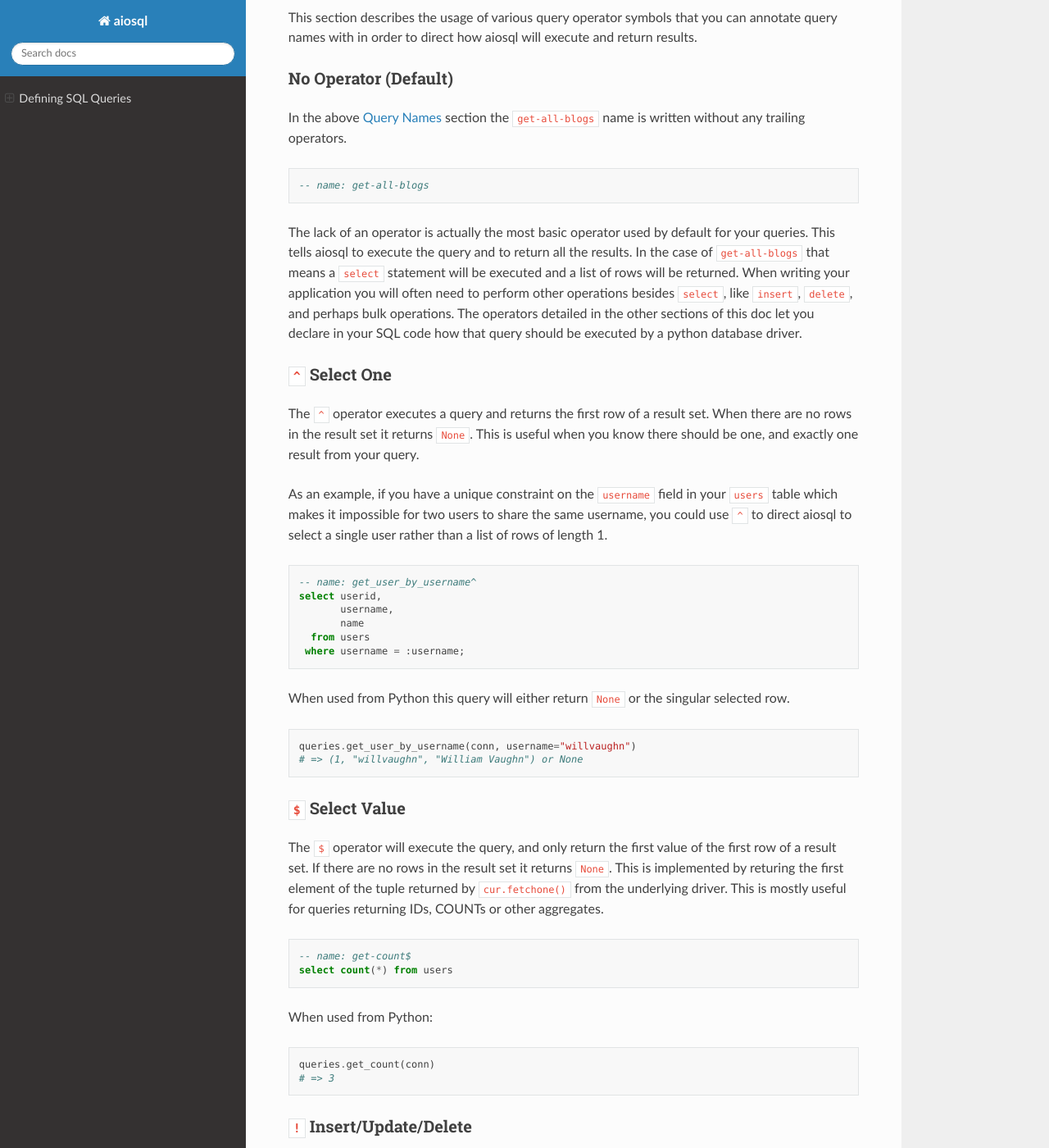
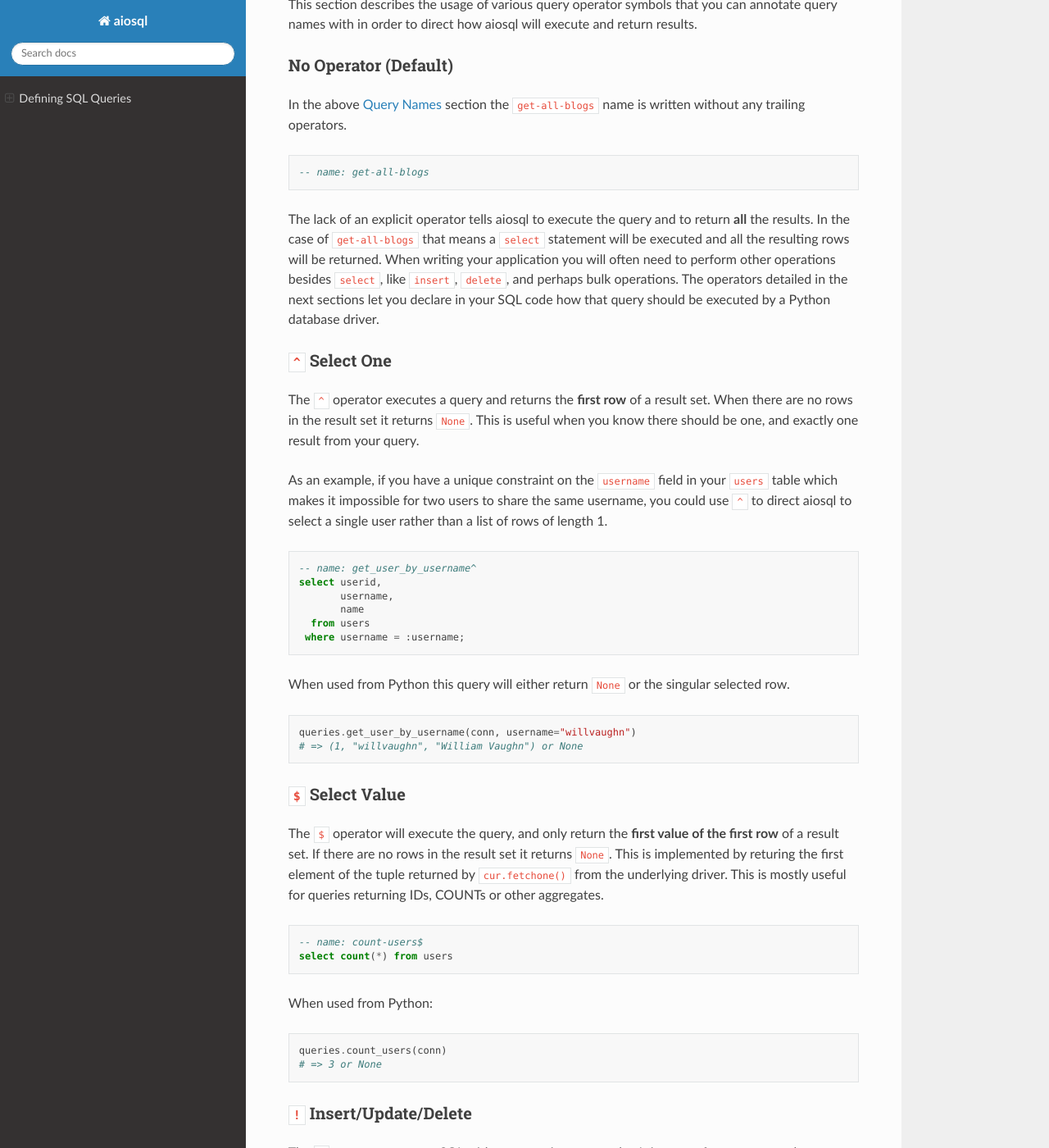
Before and after one commit to nackjicholson/aiosql, a Sphinx documentation site: the page built from docs/source/defining-sql-queries.rst, in a window 1280 px wide and 1400 px high, scrolled down 1380 px. Shown: the whole window at 82% size. Built offline with Sphinx 7.4.7 and the Read the Docs theme 2.0.0, drawn with Linux system fonts in a browser that asks for light colours; some of the changed text lies outside the part shown.

Commit message:
rework defining sql queries

````diff
--- a/docs/source/defining-sql-queries.rst
+++ b/docs/source/defining-sql-queries.rst
@@ -6,7 +6,7 @@
 
 Name definitions are how aiosql determines the name of the methods that SQL
 code blocks are accessible by.
-A query name is defined by a SQL comment of the form "-- name: ".
+A query name is defined by a SQL comment of the form ``"-- name: "``.
 As a readability convenience, dash characters (``-``) in the name are turned
 into underlines (``_``).
 
@@ -34,8 +34,7 @@
 
 .. code:: pycon
 
-    Python 3.8.3 (default, Jul 29 2020, 11:15:42)
-    [GCC 10.1.0] on linux
+    Python 3 on Linux
     Type "help", "copyright", "credits" or "license" for more information.
     >>> import aiosql
     >>> queries = aiosql.from_path("sql", "sqlite3")
@@ -82,19 +81,19 @@
 
     -- name: get-all-blogs
 
-The lack of an operator is actually the most basic operator used by default for
-your queries. This tells aiosql to execute the query and to return all the results.
-In the case of ``get-all-blogs`` that means a ``select`` statement will be executed
-and a list of rows will be returned. When writing your application you will often
-need to perform other operations besides ``select``, like ``insert``, ``delete``,
-and perhaps bulk operations. The operators detailed in the other sections of this
-doc let you declare in your SQL code how that query should be executed by a python
-database driver.
+The lack of an explicit operator tells aiosql to execute the query and
+to return **all** the results.
+In the case of ``get-all-blogs`` that means a ``select`` statement will be
+executed and all the resulting rows will be returned.
+When writing your application you will often need to perform other operations
+besides ``select``, like ``insert``, ``delete``, and perhaps bulk operations.
+The operators detailed in the next sections let you declare in your SQL code
+how that query should be executed by a Python database driver.
 
 ``^`` Select One
 ~~~~~~~~~~~~~~~~
 
-The ``^`` operator executes a query and returns the first row of a result set.
+The ``^`` operator executes a query and returns the **first row** of a result set.
 When there are no rows in the result set it returns ``None``.
 This is useful when you know there should be one, and exactly one result from your query.
 
@@ -122,23 +121,23 @@
 ``$`` Select Value
 ~~~~~~~~~~~~~~~~~~
 
-The ``$`` operator will execute the query, and only return the first value of the first row
+The ``$`` operator will execute the query, and only return the **first value of the first row**
 of a result set. If there are no rows in the result set it returns ``None``.
 This is implemented by returing the first element of the tuple returned by ``cur.fetchone()``
-from the underlying driver. This is mostly useful for queries returning IDs, COUNTs or
-other aggregates.
+from the underlying driver.
+This is mostly useful for queries returning IDs, COUNTs or other aggregates.
 
 .. code:: sql
 
-    -- name: get-count$
+    -- name: count-users$
     select count(*) from users
 
 When used from Python:
 
 .. code:: python
 
-    queries.get_count(conn)
-    # => 3
+    queries.count_users(conn)
+    # => 3 or None
 
 ``!`` Insert/Update/Delete
 ~~~~~~~~~~~~~~~~~~~~~~~~~~
@@ -166,19 +165,36 @@
 Each can be called to alter the database, and returns the number of affected rows
 if available.
 
-``<!`` Insert/Update/Delete Returning
-~~~~~~~~~~~~~~~~~~~~~~~~~~~~~~~~~~~~~
+Note that some SQL databases allow to return a relation after ``insert``,
+``update`` or ``delete`` by using a ``returning`` clause.
+For such queries the result is a relation like a ``select``, so the same operators
+apply:
+
+.. code:: sql
+
+    -- name: publish_new_blog$
+    insert into blogs(userid, title, content)
+        values (:userid, :title, :content)
+        returning blogid;
+
+.. code:: python
+
+    blogid = queries.publish_new_blog(conn, userid=1, title="AioSQL New Features", content="…")
+
+``<!`` Insert/Update/Delete Implicit Returning
+~~~~~~~~~~~~~~~~~~~~~~~~~~~~~~~~~~~~~~~~~~~~~~
 
 When performing a modification of rows, or adding new rows, sometimes it is
-necessary to return values using the ``returning`` clause where available.
+necessary to return values using the ``returning`` clause where available,
+as described above.
 
-When using SQLite this operator will return the id of the inserted row using
+When using old versions of SQLite this special operator will return the id of
+the inserted row using
 ```cur.lastrowid`` <https://docs.python.org/3/library/sqlite3.html#sqlite3.Cursor.lastrowid>`__.
 
-As recent version of SQLite do support the ``returning`` clause, forget about
-this, use the clause explicitely and treat the whole command as a standard
-select with the *empty* operator (relation), or ``^`` (tuple), or ``$``
-(scalar).
+As recent version of SQLite do support the ``returning`` clause, simply forget
+about this, use the clause explicitely and treat the whole command as a standard
+select with the *empty* operator (relation), or ``^`` (tuple), or ``$`` (scalar).
 
 .. code:: sql
 
````
